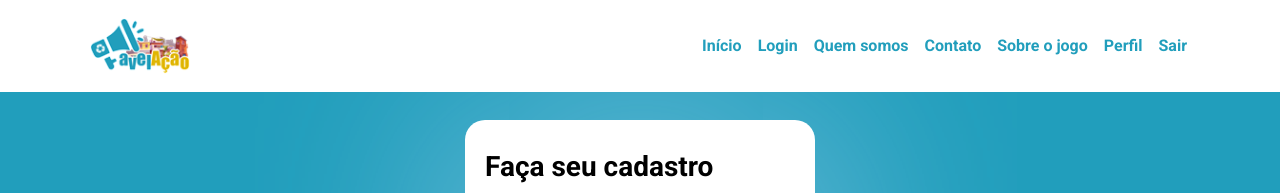
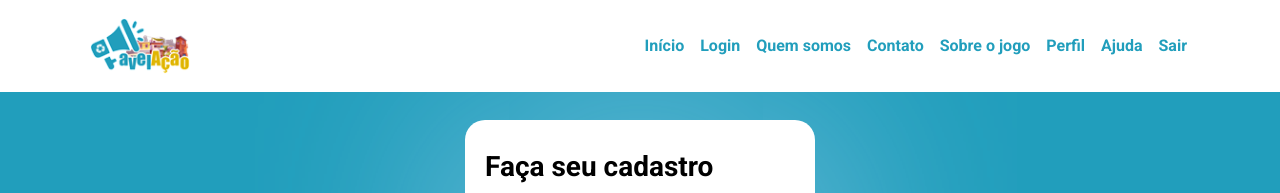
Before and after one commit to Squad2MeioAmbiente/favelacao, a PHP site: page /frontend/cadastro.php in a window 1280 px wide. Shown: the top 193 px of the page. Run offline with PHP 8.4, Linux system fonts and the light colour scheme.

Commit message:
Favelação 16-02

```diff
--- a/favelacao/frontend/templates/menu.php
+++ b/favelacao/frontend/templates/menu.php
@@ -40,6 +40,9 @@
 						<a class="nav-link" href="./perfil.php">Perfil</a>
 					</li>
 					<li class="nav-item">
+						<a class="nav-link" href="">Ajuda</a>
+					</li>
+					<li class="nav-item">
 						<a class="nav-link" href="../backend/api/user/encerrars.php">Sair</a>
 					</li>
 				</ul>
```
